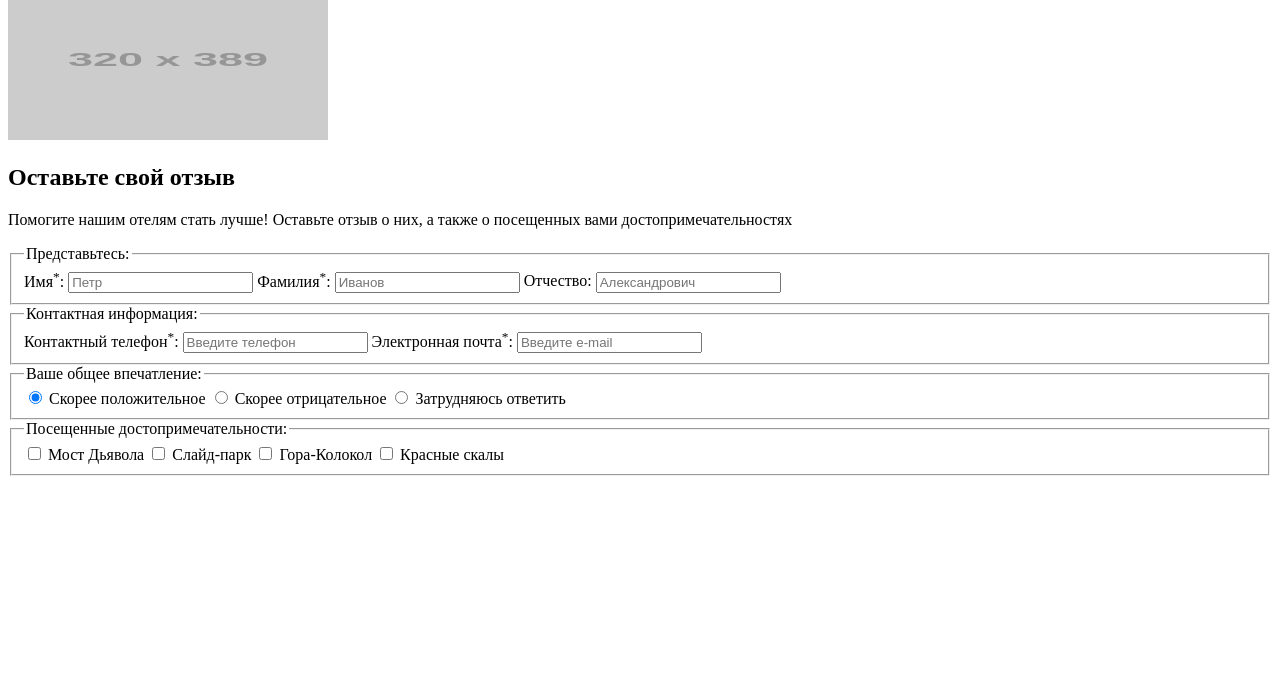
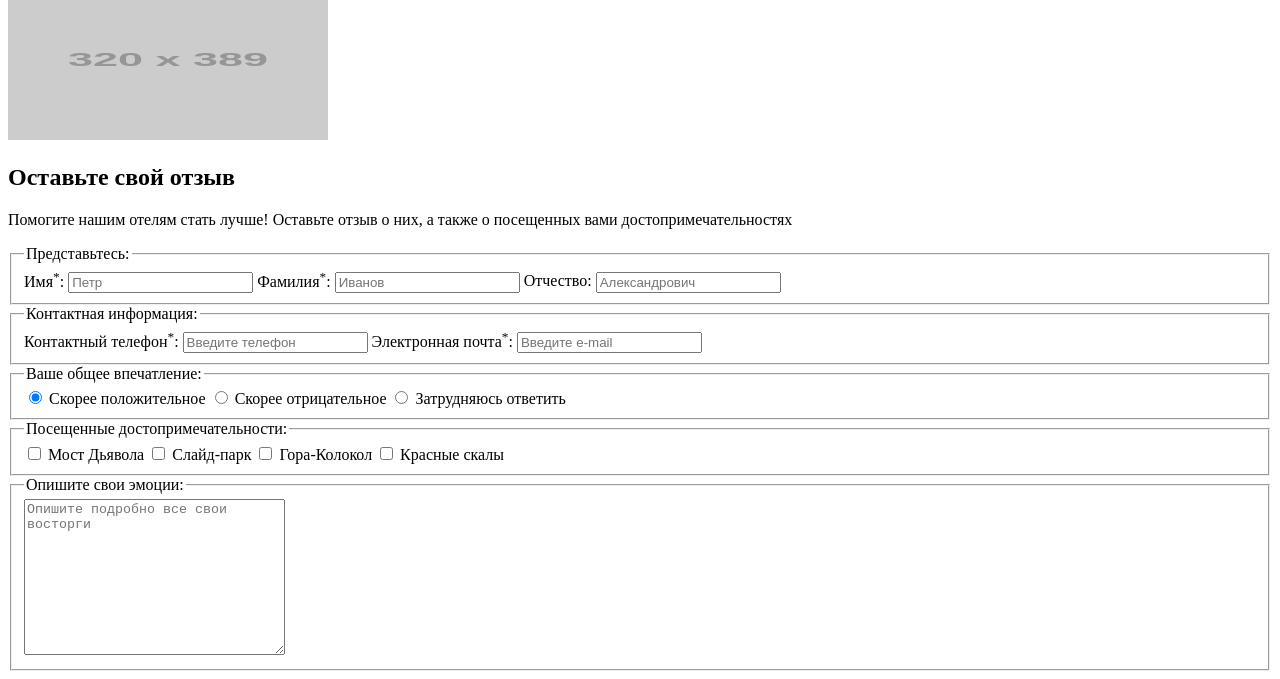
Before and after one commit to mi5ha6in/Sedona-adaptive, a website: page form.html in a window 1280 px wide. Shown: the part 238-917 px from the top of the page. Before the commit the page ends 800 px from the top, so only its background shows below. Drawn offline with Linux system fonts and the light colour scheme; placeholder pictures from the web are drawn by us.

Commit message:
Добалвяет в форму разметку 'Опишите свои эмоции'.

```diff
--- a/form.html
+++ b/form.html
@@ -203,6 +203,17 @@
             Красные скалы
           </label>
         </fieldset>
+        <fieldset class="review-form__group">
+          <legend class="review-form__title">
+            Опишите свои эмоции:
+          </legend>
+          <textarea
+          class="review-form__input-textarea"
+          name="userEmotions"
+          cols="30"
+          rows="10"
+          placeholder="Опишите подробно все свои восторги"></textarea>
+        </fieldset>
       </form>
     </main>
   </body>
```
